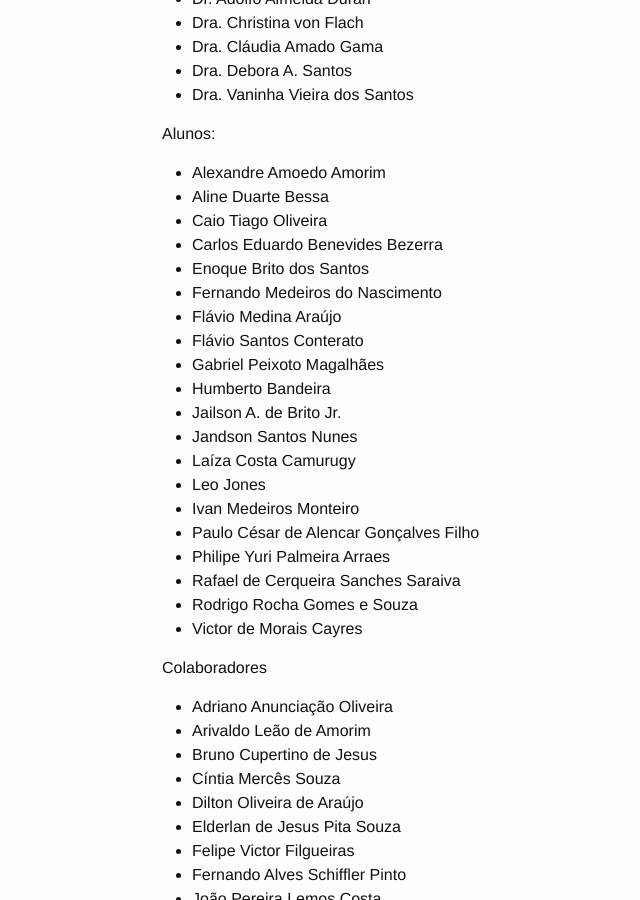
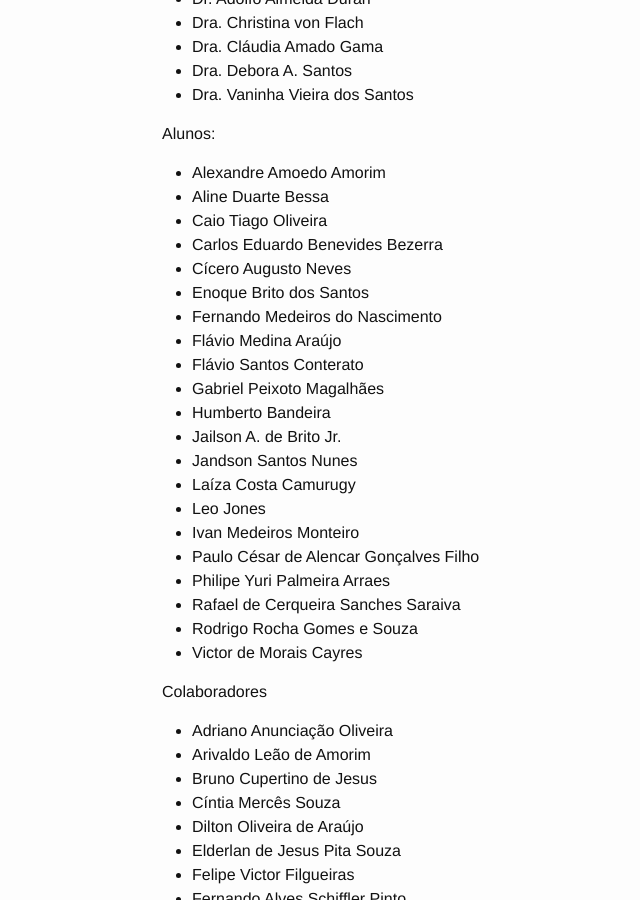
Before and after one commit to indigente/old-indigente.github.io, a Jekyll site: the page built from equipe.md, in a window 1280 px wide and 900 px high, scrolled down 1327 px. Shown: the whole window, without its empty margins (108-748 px from the left). Built offline with Jekyll 4.4.1, drawn with Linux system fonts in a browser that asks for light colours.

Commit message:
Adiciona Cícero.

```diff
--- a/equipe.md
+++ b/equipe.md
@@ -60,6 +60,7 @@ Alunos:
 - Aline Duarte Bessa
 - Caio Tiago Oliveira
 - Carlos Eduardo Benevides Bezerra
+- Cícero Augusto Neves
 - Enoque Brito dos Santos
 - Fernando Medeiros do Nascimento
 - Flávio Medina Araújo
```
